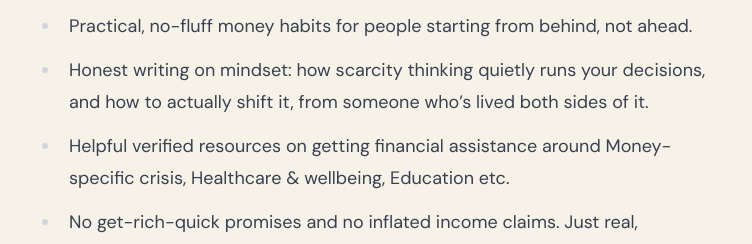
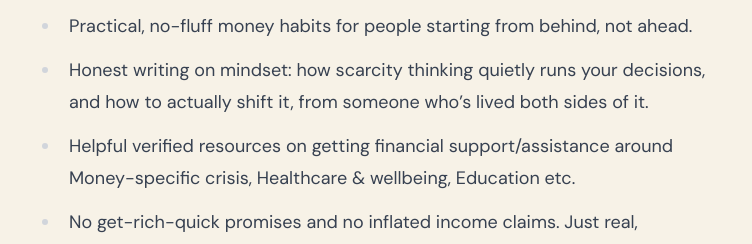
Before and after one commit to Ak-Lexzy1/Scarcity-to-Sovereignty-, a Next.js app: page /about in a window 1280 px wide. Shown: the part 2440-2684 px from the top of the page, without its empty margins (263-1015 px from the left). Built offline with nearby package versions, Linux system fonts and the light colour scheme.

Commit message:
Update text for financial assistance resources

```diff
--- a/src/app/about/page.tsx
+++ b/src/app/about/page.tsx
@@ -142,7 +142,7 @@ export default function AboutPage() {
             who&rsquo;s lived both sides of it.
           </li>
           <li>
-            Helpful verified resources on getting financial assistance around
+            Helpful verified resources on getting financial support/assistance around
             Money-specific crisis, Healthcare & wellbeing, Education etc.
           </li>
           <li>
```
